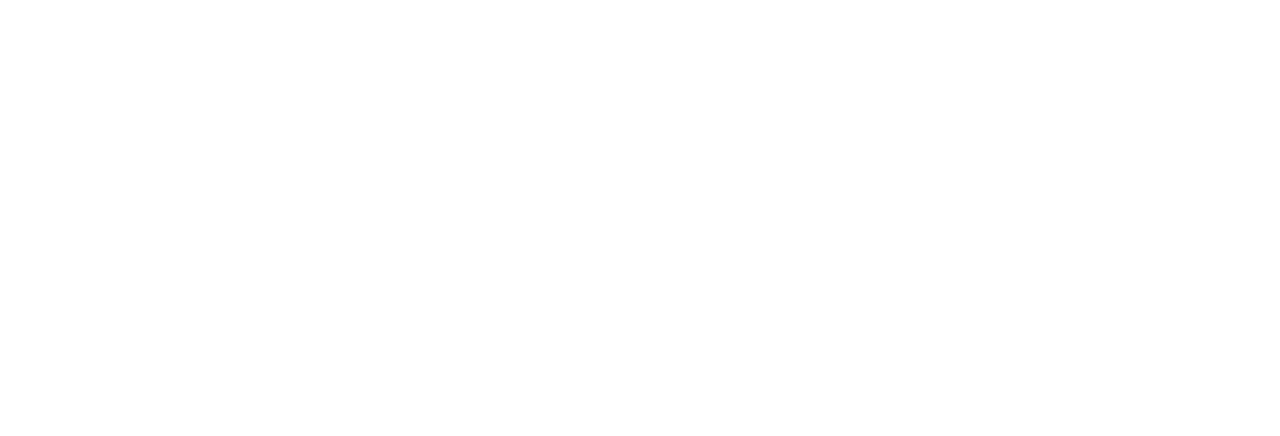
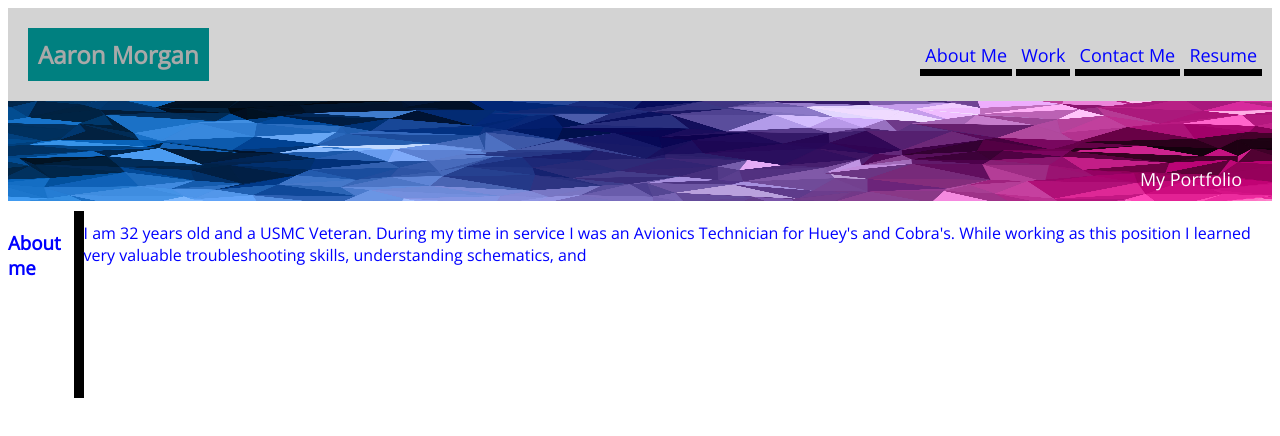
Before and after one commit to craymorgana/aaronMorganPortfolio, a plain HTML site: page index.html in a window 1280 px wide. Drawn offline with nearby package versions, Linux system fonts and the light colour scheme.

Commit message:
Header is complete

```diff
--- /dev/null
+++ b/Assets/style.css
@@ -0,0 +1,92 @@
+* {
+  font-family: 'Open Sans', sans-serif;
+  color: blue;
+}
+
+header {
+    background-color: lightgray;
+    color: teal;
+}
+
+nav h1 {
+    margin: 10px;
+    margin-left: auto%;
+    padding: 10px;
+    background-color: teal;
+    color: darkgray;
+}
+
+.navbar {
+    display: flex;
+    justify-content: space-between;
+    align-items: center;
+    padding: 10px;
+}
+
+.navlink {
+  padding: 5px;
+  font-size: large;
+  border-bottom: 7px solid black;
+  padding-bottom: 2px;
+  text-decoration: none;
+}
+
+li {
+    list-style: none;
+    display: inline;
+    text-decoration: none;
+
+}
+
+.bannerContainer {
+  position: relative;
+  text-align: center;
+}
+
+.banner {
+  max-height: 100px;
+  background-size:contain;
+}
+
+.bannertext {
+  position:absolute;
+  bottom: 15px;
+  right: 30px;
+  color: white;
+  font-size: large;
+}
+
+
+.topics {
+  border-right: 10px solid black;
+  margin-top: 5px;;
+  padding-right: 5px;
+  padding-bottom: 100px;
+}
+
+main {
+  display: flex;
+
+}
+
+
+@media screen and (max-width: 768px) {
+    /* Use flex-direction to stack the navbar, sidebar, and body */
+    main,
+    nav {
+      flex-direction: column;
+    }
+    /* Make the sidebar stack below the body */
+    aside {
+      order: 2;
+    }
+    /* Change the header background */
+    header {
+      background: #772014;
+    }
+    /* Change the navbar and footer background */
+    nav,
+    footer {
+      background-color: #bb8588;
+    }
+  }
--- a/index.html
+++ b/index.html
@@ -1,24 +1,51 @@
 <!DOCTYPE html>
+<head lang="en">
 
-<meta >
+<head>
+    <meta charset="UTF-8">
+    <meta name="author" content="Aaron Morgan">
+    <title>Aaron Morgan Portfolio</title>
+    <link rel="stylesheet" href="./Assets/style.css"
+    <link rel="preconnect" href="https://fonts.googleapis.com">
+    <link rel="preconnect" href="https://fonts.gstatic.com" crossorigin>
+    <link href="https://fonts.googleapis.com/css2?family=Open+Sans:wght@300&display=swap" rel="stylesheet">
+</head>
+
+
+
 
 
 <body>
 
-<nav>
+
+<header>
+    <nav class="navbar">
+        <h1>Aaron Morgan</h1>
+
+    <ul>
+        <li><a href="#" class="navlink">About Me</a></li>
+        <li><a href="#" class="navlink">Work</a></li>
+        <li><a href="#" class="navlink">Contact Me</a></li>
+        <li><a href="#" class="navlink">Resume</a></li>
+    </ul>
+</nav>
 
 
+</header>
+
+<div class="bannerContainer">
+<img src="./Assets/banner.jpg" class="banner" width="100%">
+<div class="bannertext">My Portfolio</div>
+</div>
 
 
-</nav>
-
 <main>
-
-
-
+    <section class="topics">
+        <h3>About me</h3>
+    </section>
+    <p>I am 32 years old and a USMC Veteran. During my time in service I was an Avionics Technician for Huey's and Cobra's. While working as this position I learned very valuable troubleshooting skills, understanding schematics, and  </p>
 </main>
 
 
-
-
 </body>
+</html>
```
Also changed, not shown: Assets/banner.jpg (added).
